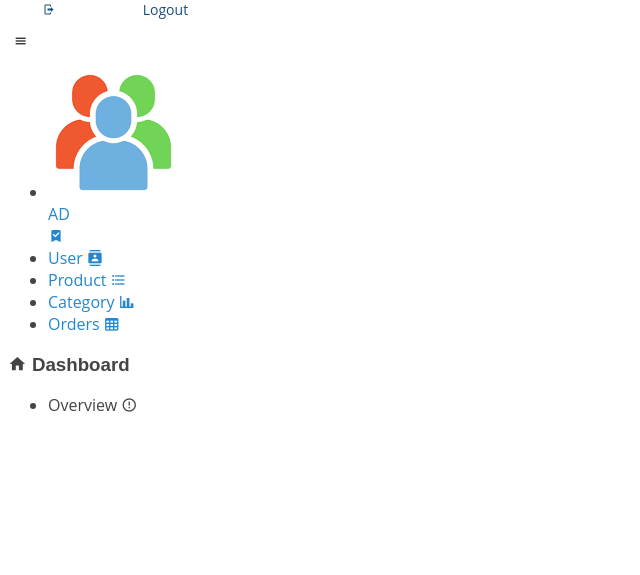
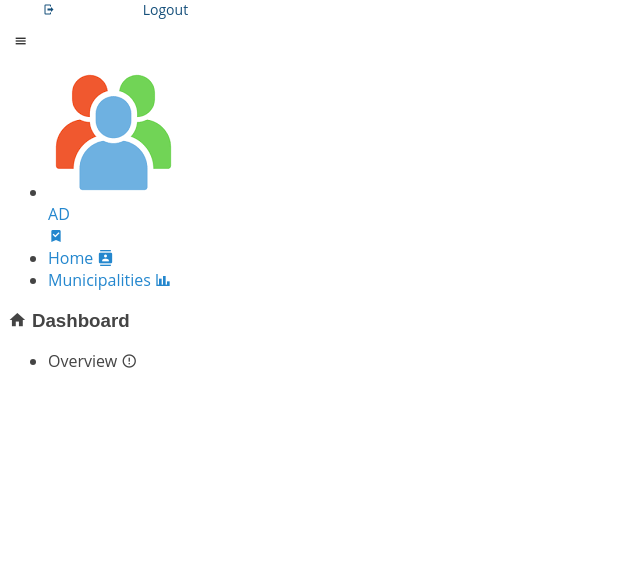
Before and after one commit to Shamila-p/smartrash, a Django app: page /home in a window 1280 px wide. Shown: the part 1488-2063 px from the top of the page, without its empty margins (0-640 px from the left). Run offline with Django 4.2, Linux system fonts and the light colour scheme; the visitor is signed in with stand-in values (Sample User, id 1); some libraries are stand-ins or nearby versions.

Commit message:
side panel updated

```diff
--- a/access/views.py
+++ b/access/views.py
@@ -18,6 +18,8 @@ def customer(request):
 
 def customer_login(request):
     if request.method == 'GET':
+        if request.user.is_authenticated and request.user.role == User.CUSTOMER:
+            return redirect('home')
         context = {'title': 'Customer Login',
                    'signup_url_name': 'customer_signup', 'show_forgot_password': True}
         return render(request, 'login.html', context)
@@ -42,6 +44,8 @@ def agent(request):
 
 def agent_login(request):
     if request.method == 'GET':
+        if request.user.is_authenticated and request.user.role == User.COLLECTION_AGENT:
+            return redirect('home')
         context = {'title': 'Agent Login',
                    'signup_url_name': 'agent_signup', 'show_forgot_password': True}
         return render(request, 'login.html', context)
@@ -66,6 +70,8 @@ def municipality(request):
 
 def municipality_login(request):
     if request.method == 'GET':
+        if request.user.is_authenticated and request.user.role == User.MUNICIPALITY:
+            return redirect('home')
         context = {'title': 'Municipality Login',
                    'signup_url_name': None, 'show_forgot_password': True}
         return render(request, 'login.html', context)
--- a/home/views.py
+++ b/home/views.py
@@ -1,8 +1,7 @@
-from django.shortcuts import redirect, render
+from django.shortcuts import  render
+from django.contrib.auth.decorators import login_required
 
+@login_required
 def home(request):
     if request.method == 'GET':
-        if not request.user.is_authenticated:
-            return redirect('index')
-        else:
-            return render(request, 'home.html')
+        return render(request, 'home.html')
--- a/smartrash/settings.py
+++ b/smartrash/settings.py
@@ -128,8 +128,13 @@ STATICFILES_DIRS =[
     os.path.join(BASE_DIR, 'static')
 ]
 STATIC_ROOT= os.path.join(BASE_DIR,'asset')
+
 MEDIA_URL='/media/'
 MEDIA_ROOT= os.path.join(BASE_DIR,'media')
+
+LOGIN_REDIRECT_URL = 'home'
+LOGIN_URL = 'index'
+
 
 # Default primary key field type
 # https://docs.djangoproject.com/en/4.0/ref/settings/#default-auto-field
--- a/templates/base.html
+++ b/templates/base.html
@@ -84,38 +84,112 @@
               <i class="mdi mdi-bookmark-check text-success nav-profile-badge"></i>
             </a>
           </li>
-          <!-- <li class="nav-item">
-            <a class="nav-link" href="/admin/dashboard">
-              <span class="menu-title">Dashboard</span>
-              <i class="mdi mdi-home menu-icon"></i>
-            </a>
-          </li> -->
 
           <li class="nav-item">
-            <a class="nav-link" href="/resources/user">
-              <span class="menu-title">User</span>
+            <a class="nav-link" href="{%url 'index'  %}">
+              <span class="menu-title">Home</span>
               <i class="mdi mdi-contacts menu-icon"></i>
             </a>
           </li>
+          {%if not request.user.role == 'AD' %}
+
           <li class="nav-item">
-            <a class="nav-link" href="/resources/product">
-              <span class="menu-title">Product</span>
+            <a class="nav-link" href="">
+              <span class="menu-title">Profile</span>
               <i class="mdi mdi-format-list-bulleted menu-icon"></i>
             </a>
           </li>
+          {%endif%}
+          {%if request.user.role == 'CU' %}
           <li class="nav-item">
-            <a class="nav-link" href="/resources/category">
-              <span class="menu-title">Category</span>
+            <a class="nav-link" href="">
+              <span class="menu-title">Booking</span>
               <i class="mdi mdi-chart-bar menu-icon"></i>
             </a>
           </li>
           <li class="nav-item">
-            <a class="nav-link" href="/resources/orders">
-              <span class="menu-title">Orders</span>
+            <a class="nav-link" href="">
+              <span class="menu-title">Wallet</span>
               <i class="mdi mdi-table-large menu-icon"></i>
             </a>
           </li>
-
+          <li class="nav-item">
+            <a class="nav-link" href="">
+              <span class="menu-title">History</span>
+              <i class="mdi mdi-table-large menu-icon"></i>
+            </a>
+          </li>
+          <li class="nav-item">
+            <a class="nav-link" href="">
+              <span class="menu-title">Enquiry</span>
+              <i class="mdi mdi-table-large menu-icon"></i>
+            </a>
+          </li>
+          {%elif request.user.role == 'CA' %}
+          <li class="nav-item">
+            <a class="nav-link" href="">
+              <span class="menu-title">Collect A Waste</span>
+              <i class="mdi mdi-chart-bar menu-icon"></i>
+            </a>
+          </li>
+          <li class="nav-item">
+            <a class="nav-link" href="">
+              <span class="menu-title">Tasks</span>
+              <i class="mdi mdi-chart-bar menu-icon"></i>
+            </a>
+          </li>
+          <li class="nav-item">
+            <a class="nav-link" href="">
+              <span class="menu-title">History</span>
+              <i class="mdi mdi-chart-bar menu-icon"></i>
+            </a>
+          </li>
+          <li class="nav-item">
+            <a class="nav-link" href="">
+              <span class="menu-title">Ask a Query</span>
+              <i class="mdi mdi-chart-bar menu-icon"></i>
+            </a>
+          </li>
+          {%elif request.user.role == 'MU' %}
+          <li class="nav-item">
+            <a class="nav-link" href="">
+              <span class="menu-title">Tasks</span>
+              <i class="mdi mdi-chart-bar menu-icon"></i>
+            </a>
+          </li><li class="nav-item">
+            <a class="nav-link" href="">
+              <span class="menu-title">Users</span>
+              <i class="mdi mdi-chart-bar menu-icon"></i>
+            </a>
+          </li><li class="nav-item">
+            <a class="nav-link" href="">
+              <span class="menu-title">Collection Agents</span>
+              <i class="mdi mdi-chart-bar menu-icon"></i>
+            </a>
+          </li><li class="nav-item">
+            <a class="nav-link" href="">
+              <span class="menu-title">History</span>
+              <i class="mdi mdi-chart-bar menu-icon"></i>
+            </a>
+          </li><li class="nav-item">
+            <a class="nav-link" href="">
+              <span class="menu-title">Wallet</span>
+              <i class="mdi mdi-chart-bar menu-icon"></i>
+            </a>
+          </li><li class="nav-item">
+            <a class="nav-link" href="">
+              <span class="menu-title">Queries</span>
+              <i class="mdi mdi-chart-bar menu-icon"></i>
+            </a>
+          </li>
+          {%elif request.user.role == 'AD' %}
+          <li class="nav-item">
+            <a class="nav-link" href="">
+              <span class="menu-title">Municipalities</span>
+              <i class="mdi mdi-chart-bar menu-icon"></i>
+            </a>
+          </li>
+          {%endif%}
         </ul>
       </nav>
       <!-- partial -->
```
